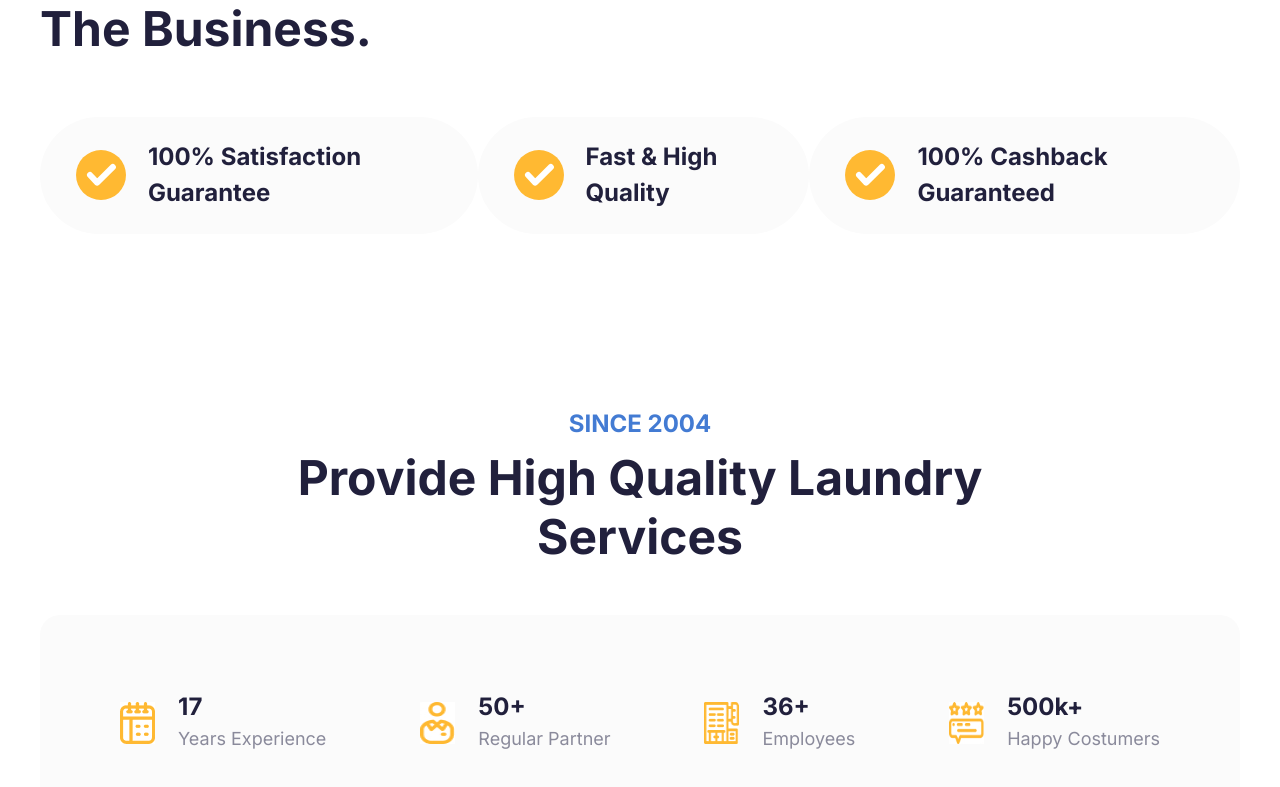
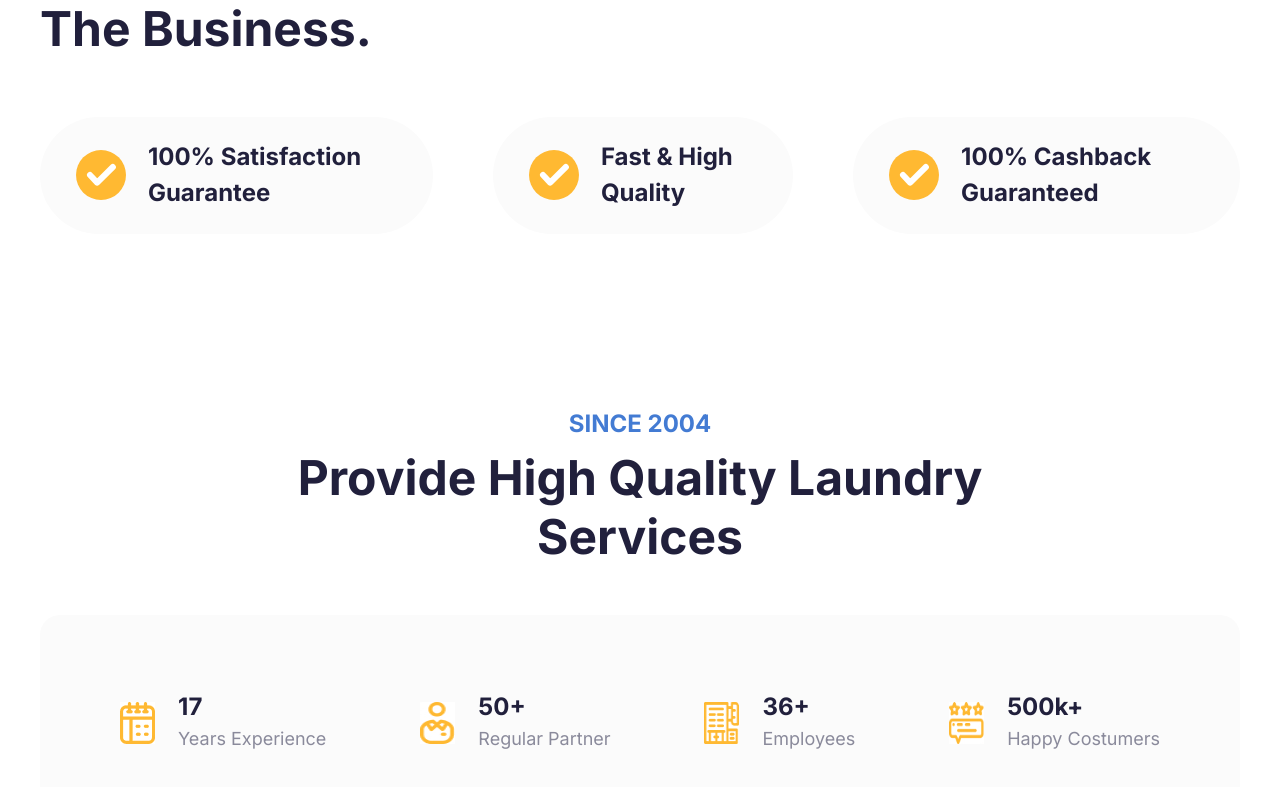
Before and after one commit to ghulame22/laundry-app, a Next.js app: page / in a window 1280 px wide. Shown: the part 1067-1854 px from the top of the page. Built offline with nearby package versions, Linux system fonts and the light colour scheme.

Commit message:
added gap in whyus

```diff
--- a/src/app/components/WhyUs/WhyUs.module.css
+++ b/src/app/components/WhyUs/WhyUs.module.css
@@ -23,6 +23,7 @@
 .secondContent {
   display: flex;
   justify-content: space-between;
+  gap: 3.75rem;
 }
 .card {
   display: flex;
```
